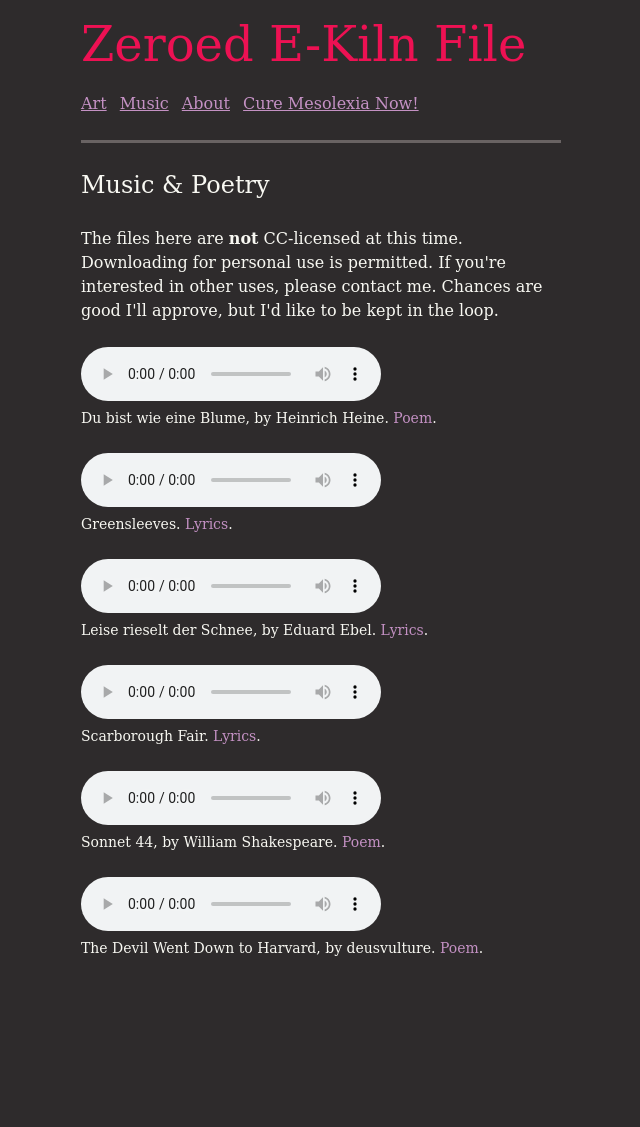
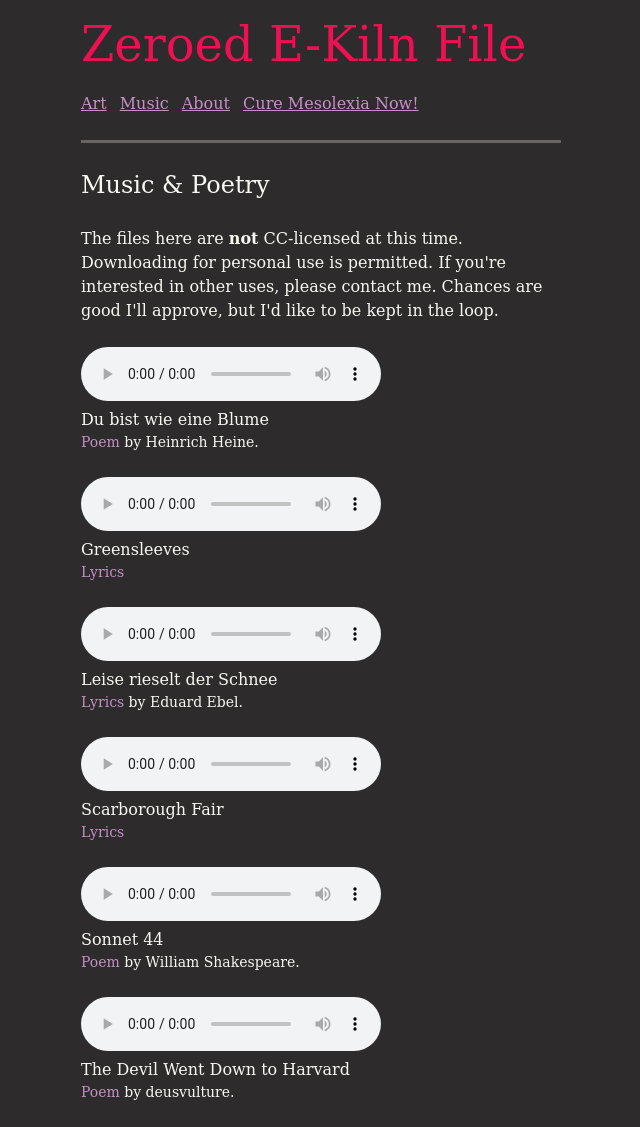
Before and after one commit to ilzolende/ilzolende.github.io, a Jekyll site: the page built from music.html, in a window 1280 px wide, cut to the strip 104-1231 px from the top of the page. Shown: the whole strip, without its empty margins (319-959 px from the left). Built offline with Jekyll 4.4.1, drawn with Linux system fonts in a browser that asks for light colours; before the commit the page ends 1087 px from its top, so only the background shows below that.

Commit message:
reorganized music layout

```diff
--- a/_sass/_layout.scss
+++ b/_sass/_layout.scss
@@ -98,7 +98,9 @@
 .musicblock {
   // border-top: dotted thin $tertiary-text-color;
   // audio{margin-top: $spacing-unit;}
-  p {font-size: $small-font-size;}
+  margin-bottom: $spacing-unit;
+  p {margin: 0;}
+  p + p {font-size: $small-font-size;}
   audio + p {
     margin-top: 0;
   }
--- a/music.html
+++ b/music.html
@@ -8,12 +8,16 @@
 {% for audio in site.music %}
   <section class="musicblock">
     <audio src="{{ audio.audio_path }}" preload="metadata" controls></audio>
-    <p>{{ audio.title }}{% if audio.composer %}, by {{ audio.composer }}{% endif %}.
+    <p>{{ audio.title }}</p>
+    <p>
       {% if audio.recording_type contains "song" %}
-      <a href="{{ audio.text_path }}">Lyrics</a>.
+      <a href="{{ audio.text_path }}">Lyrics</a>
       {% endif %}
       {% if audio.recording_type contains "poem" %}
-      <a href="{{ audio.text_path }}">Poem</a>.
+      <a href="{{ audio.text_path }}">Poem</a>
       {% endif %}
+        {% if audio.composer %}by {{ audio.composer }}.
+      {% endif %}
+    </p>
   </section>
 {% endfor %}
```
